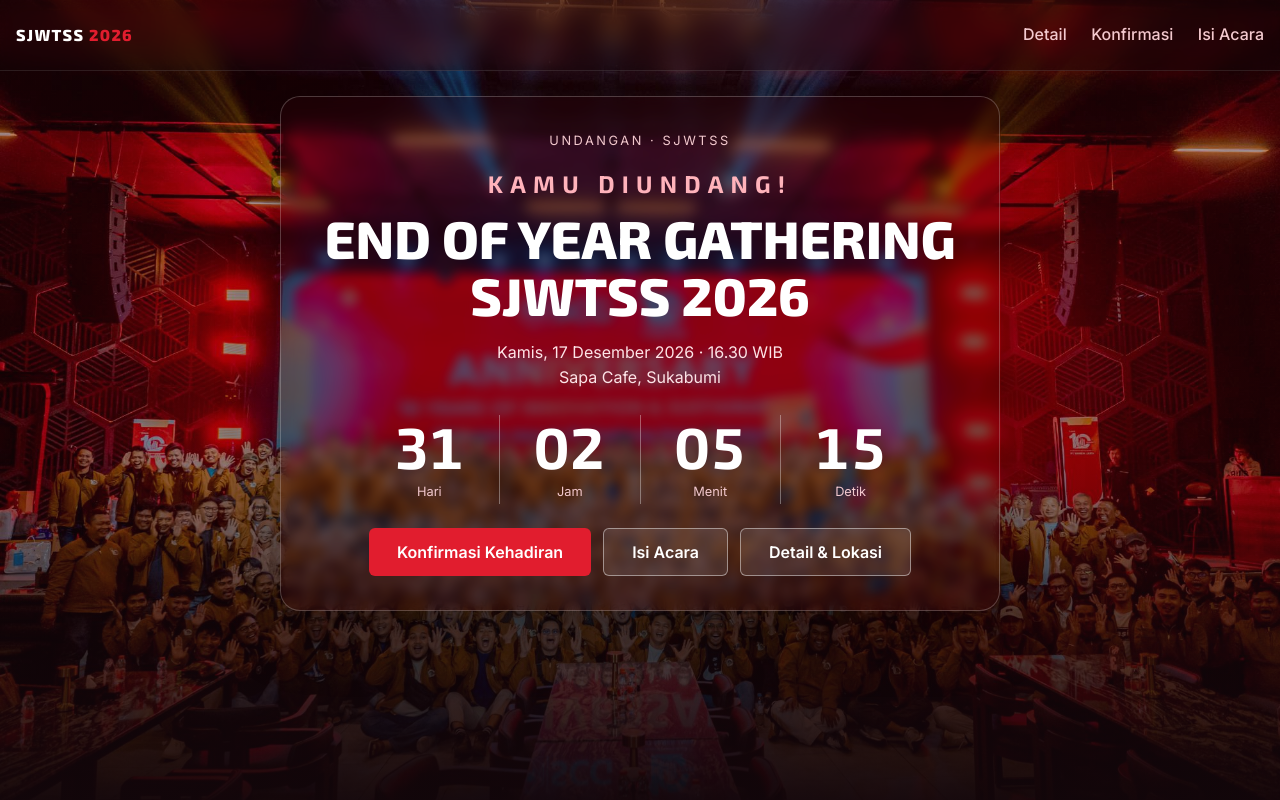
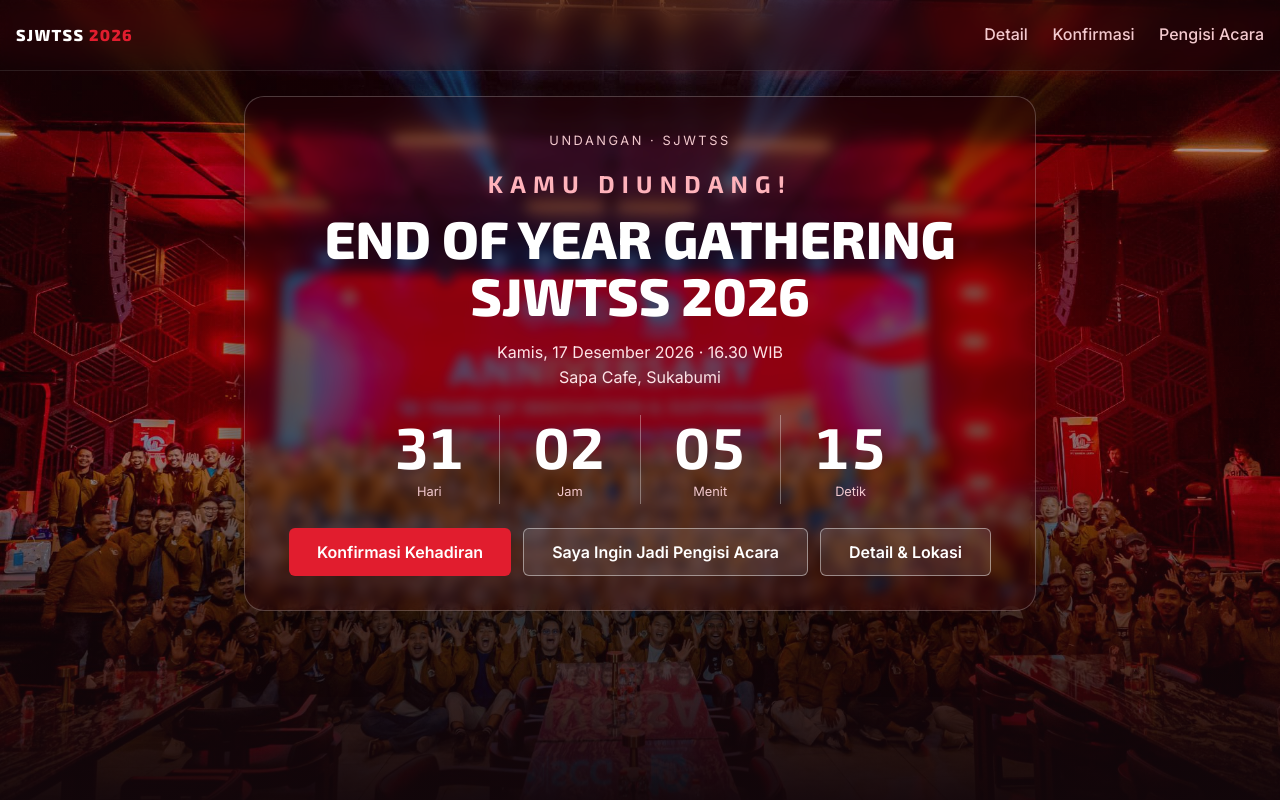
Before and after one commit to yohanesad/sjwtssendofyeargathering, a plain HTML site: page index.html in a window 1280 px wide. Shown: the top 800 px of the page. Drawn offline with Linux system fonts and the light colour scheme; no server answers.

Commit message:
Clarify performer button label
Co-Authored-By: Claude Sonnet 5.5 <noreply@anthropic.com>
Claude-Session: https://claude.ai/code/session_01HtR8WJbU36R5ne7x3vCEVx

```diff
--- a/index.html
+++ b/index.html
@@ -22,7 +22,7 @@
     <nav>
       <a href="#detail">Detail</a>
       <a href="#konfirmasi">Konfirmasi</a>
-      <a href="#isi-acara">Isi Acara</a>
+      <a href="#isi-acara">Pengisi Acara</a>
     </nav>
   </header>
 
@@ -47,7 +47,7 @@
 
         <div class="cta-row">
           <a class="btn" href="#konfirmasi">Konfirmasi Kehadiran</a>
-          <a class="btn ghost" href="#isi-acara">Isi Acara</a>
+          <a class="btn ghost" href="#isi-acara">Saya Ingin Jadi Pengisi Acara</a>
           <a class="btn ghost" href="#detail">Detail &amp; Lokasi</a>
         </div>
         <p class="rsvp-count" id="rsvp-count" hidden></p>
```
